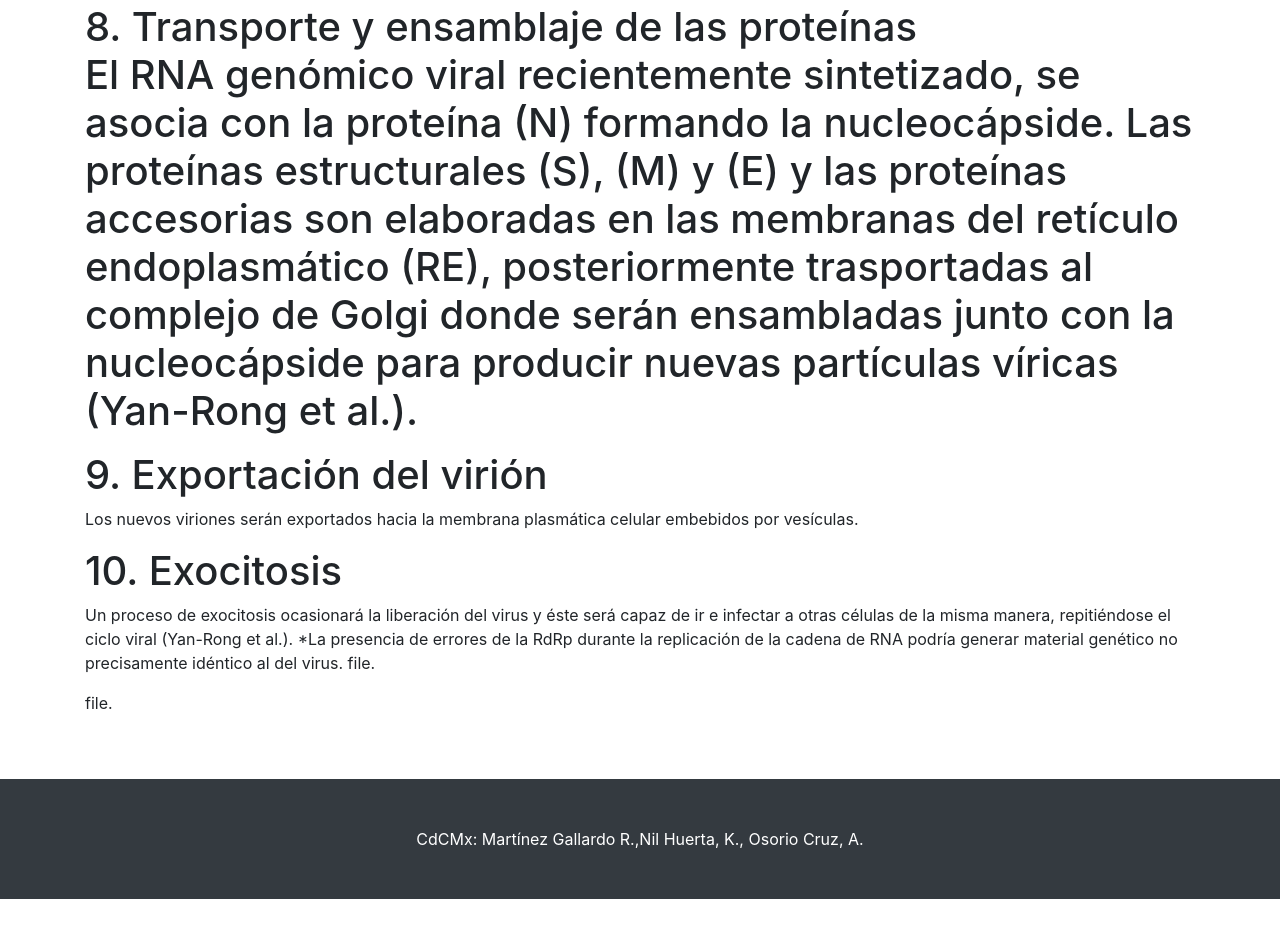
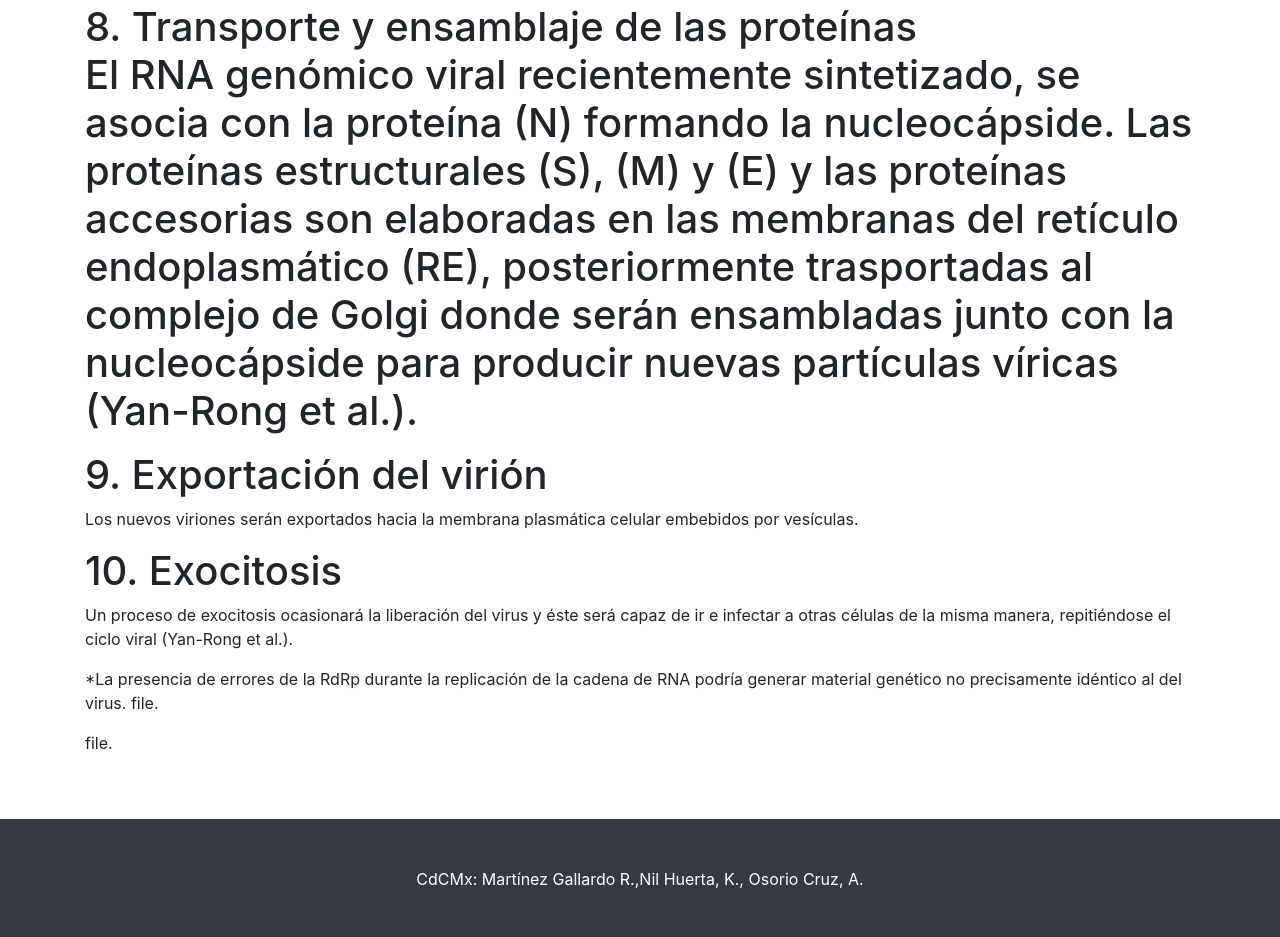
Before and after one commit to krysnh/Viral-cycle-SARS-CoV-2, a website: page index.html in a window 1280 px wide. Shown: the part 1981-2918 px from the top of the page. Before the commit the page ends 2880 px from the top, so only its background shows below. Drawn offline with Linux system fonts and the light colour scheme.

Commit message:
Update index.html

```diff
--- a/index.html
+++ b/index.html
@@ -114,10 +114,9 @@
          <h1>9.	Exportación del virión</h1>
             <p>Los nuevos viriones  serán exportados hacia la membrana plasmática celular embebidos por vesículas.</code>
          <h1>10. Exocitosis</h1>
-            <p>Un proceso de exocitosis ocasionará la liberación del virus y éste será capaz de ir e infectar a otras células de la misma manera, repitiéndose el ciclo viral (Yan-Rong et al.).
+            <p>Un proceso de exocitosis ocasionará la liberación del virus y éste será capaz de ir e infectar a otras células de la misma manera, repitiéndose el ciclo viral (Yan-Rong et al.).</code>
 
-              *La presencia de errores de la RdRp durante la replicación de la cadena de RNA podría generar material genético no precisamente idéntico al del virus.
-</code>
+             <p>*La presencia de errores de la RdRp durante la replicación de la cadena de RNA podría generar material genético no precisamente idéntico al del virus. </code>
           file.</p>
           file.</p>
       </div>
```
